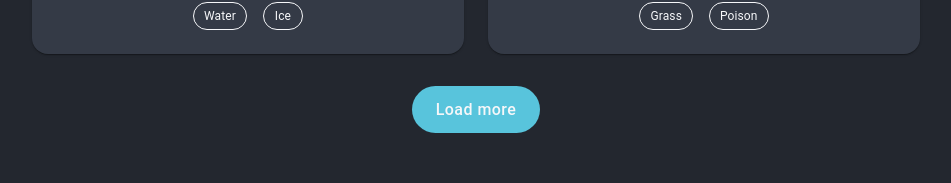
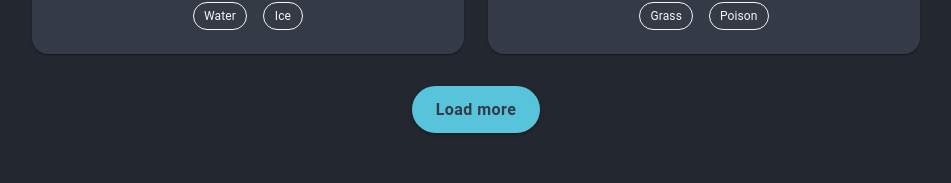
Before and after one commit to Colton-Bassett/reactpokedex, a React (Vite) app: page / in a window 1280 px wide. Shown: the part 2658-2841 px from the top of the page, without its empty margins (164-1115 px from the left). Built offline with nearby package versions, Linux system fonts and the light colour scheme.

Commit message:
Updated README reviews and todos. Played with Suspense scoping

```diff
--- a/src/main.tsx
+++ b/src/main.tsx
@@ -6,9 +6,9 @@ import App from "./App.tsx";
 import "./index.css";
 
 createRoot(document.getElementById("root")!).render(
-  //   <StrictMode>
-  <BrowserRouter>
-    <App />
-  </BrowserRouter>,
-  //   </StrictMode>,
+  <StrictMode>
+    <BrowserRouter>
+      <App />
+    </BrowserRouter>
+  </StrictMode>,
 );
--- a/src/pages/home.module.css
+++ b/src/pages/home.module.css
@@ -1,13 +1,4 @@
 .home {
-  /* display: flex;
-  flex-direction: column;
-  justify-content: center;
-  align-items: center;
-  min-height: 100vh;
-  min-width: 100vw;
-  padding: 2rem;
-  padding-bottom: 5rem; */
-
   display: flex;
   flex-direction: column;
   align-items: center;
@@ -25,10 +16,15 @@
   padding: 0.6rem 1.5rem !important;
   margin-top: 2rem !important;
   border-radius: 9999px !important;
-  color: var(--text-color) !important;
+  color: var(--background-paper-color) !important;
   background-color: var(--secondary-color) !important;
   font-size: 1rem !important;
   text-transform: none !important;
+  font-weight: 600 !important;
+}
+
+.loadMoreButton:focus {
+  outline: none !important;
 }
 
 /* DISCLAIMER AND HELP */
--- a/src/pages/home.tsx
+++ b/src/pages/home.tsx
@@ -2,10 +2,8 @@ import { Box, Button } from "@mui/material";
 import PokemonCard, { PokemonList } from "../components/pokemonCard";
 
 import styles from "./home.module.css";
-import {
-  fetchTwelveRandomPokemonFromDB,
-  fetchTwelveRandomPokemonFromDBAsync,
-} from "../api/actions";
+import { fetchTwelveRandomPokemonFromDB } from "../api/actions";
+import { useNavigate } from "react-router-dom";
 
 interface Pokemon {
   id: number;
@@ -15,10 +13,8 @@ interface Pokemon {
 
 export default function Home() {
   //   const rows: Pokemon[] = fetchTwelveRandomPokemonFromDB();
+  const navigate = useNavigate();
 
-  //   const pokemonList = fetchTwelveRandomPokemonFromDB();
-
-  //   console.log(pokemonList);
   const rows = [
     { id: 75, name: "Graveler", type: "GroundRock" },
     { id: 149, name: "Dragonite", type: "DragonFlying" },
@@ -44,12 +40,8 @@ export default function Home() {
         </PokemonList>
         <Button
           variant="contained"
-          disableFocusRipple={true}
-          disableRipple={true}
-          disableElevation={true}
-          disableTouchRipple={true}
           className={styles.loadMoreButton}
-          onClick={() => fetchTwelveRandomPokemonFromDBAsync()}
+          onClick={() => navigate("/")}
         >
           Load more
         </Button>
```
Also changed, not shown: 1 other file (tests, documents, lock files or other folders).
